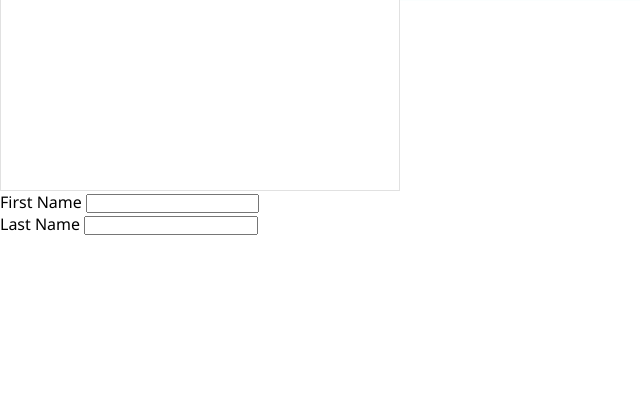
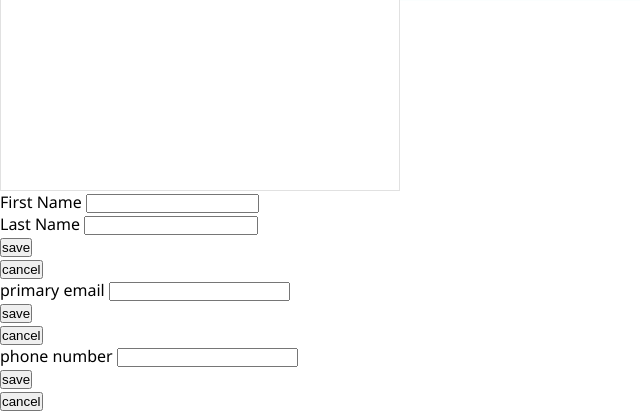
Before and after one commit to KofiBoadu/Marrakesh, a Flask app: template app/templates/profile.html in a window 1280 px wide. Shown: the part 782-1193 px from the top of the page, without its empty margins (0-640 px from the left). Before the commit the page ends 1017 px from the top, so only its background shows below. Run offline with Flask 3, Linux system fonts and the light colour scheme; the template is opened without the code that fills it, so the values that code supplies are empty; parts of the project's set-up code (start-up, migrations or seed data) failed here and were passed over.

Commit message:
customer profile features and changes

```diff
--- a/app/templates/profile.html
+++ b/app/templates/profile.html
@@ -183,7 +183,7 @@
 
 
 <!-- update customer name form  -->
-<form class="update_customer_name" action="{{ url_for('customers.send_update') }}" method="post">
+<form class="update_customer_name" action="{{ url_for('profiles.customer_name') }}" method="post">
     <input type="hidden" id="customerId" name="customer_id" value="{{ customer_id }}">
     <!-- first name -->
     <div class="update_first_name">
@@ -195,9 +195,63 @@
         <label for="lastName">Last Name</label>
         <input type="text" id="updatelastName" name="updatelast_name" value="{{ profile[0].split()[1] }}">
     </div>
+
+
+    <div class="save">
+      <button type="submit" class="save_new_name">save</button>
+    </div>
+
+     <div class="cancel">
+      <button type="submit" class="save_new_name">cancel</button>
+    </div>
 </form>
 
 
 
 
+<!-- update customer email form-->
+<form class="update_customer_email" action="{{ url_for('profiles.customer_email') }}" method="post">
+    <input type="hidden" id="customerId" name="customer_id" value="{{ customer_id }}">
+    <!-- primary email -->
+    <div class="update_first_name">
+        <label for="primary_email">primary email</label>
+        <input type="text" id="update_email" name="update_email" value="{{profile[1]}}">
+    </div>
+
+
+
+    <div class="save">
+      <button type="submit" class="save_new_name">save</button>
+    </div>
+
+     <div class="cancel">
+      <button type="submit" class="save_new_name">cancel</button>
+    </div>
+</form>
+
+
+
+
+<!-- update customer phone -->
+<form class="update_customer_phone" action="{{ url_for('profiles.customer_phone') }}" method="post">
+    <input type="hidden" id="customerId" name="customer_id" value="{{ customer_id }}">
+    <!-- primary email -->
+    <div class="update_first_name">
+        <label for="primary_email">phone number</label>
+        <input type="text" id="update_phone" name="update_phone" value="{{ phone_number }}">
+    </div>
+
+
+
+    <div class="save">
+      <button type="submit" class="save_new_name">save</button>
+    </div>
+
+     <div class="cancel">
+      <button type="submit" class="save_new_name">cancel</button>
+    </div>
+</form>
+
+
+
 {% endblock %}
```
Also changed, not shown: app/customer_models.py (+19 -44 lines), app/customer_profiles/routes.py (+32 -1 lines).
